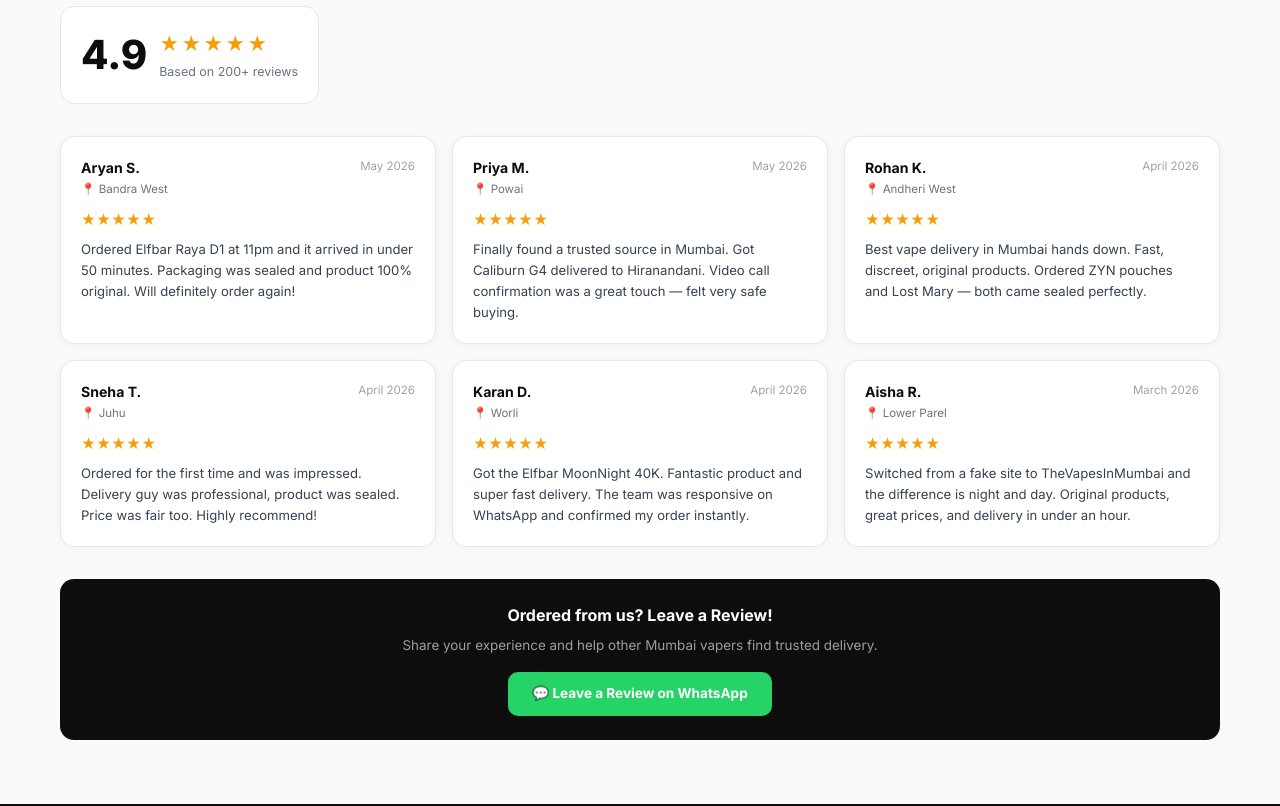
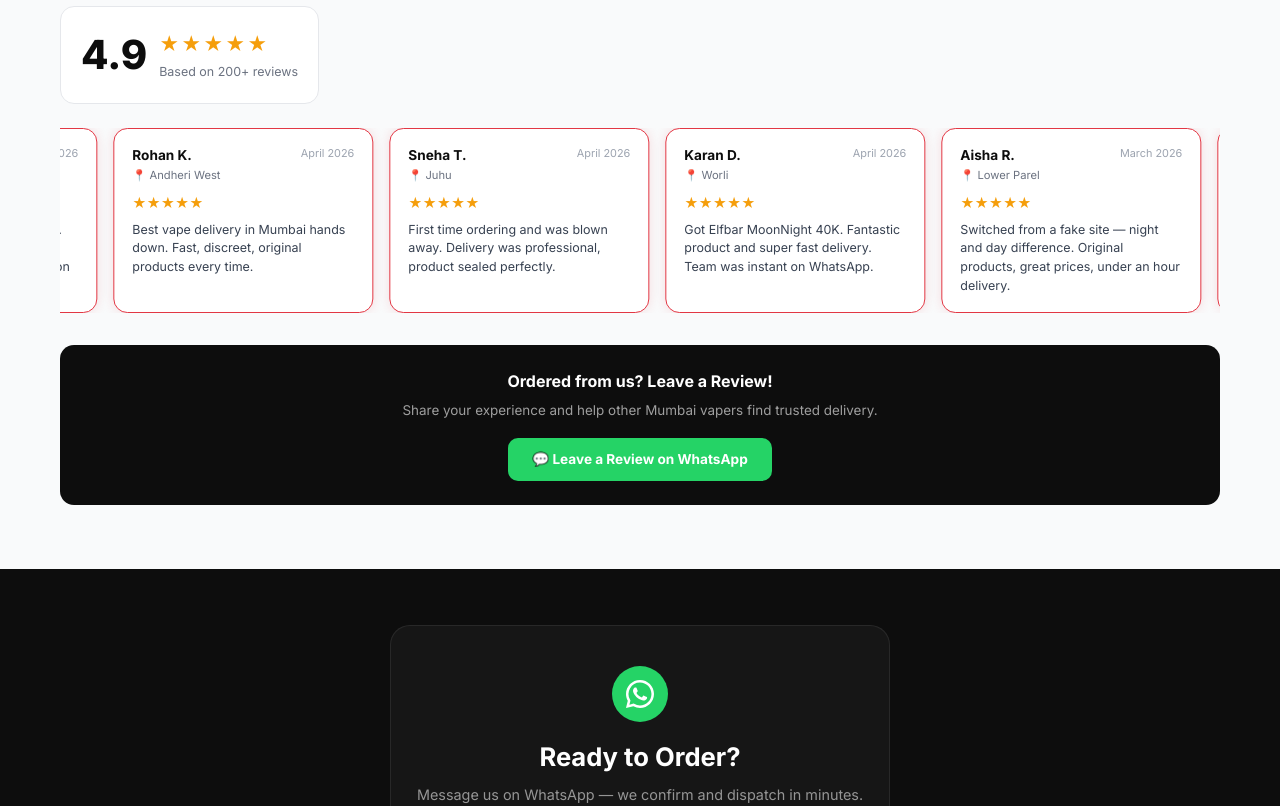
Before and after one commit to ashilksdofficial-hash/tvm-frontend, a Next.js app: page / in a window 1280 px wide. Shown: the part 4680-5486 px from the top of the page. Built offline with nearby package versions, Linux system fonts and the light colour scheme.

Commit message:
Reviews: scrolling ticker right to left with red glow border

```diff
--- a/app/page.tsx
+++ b/app/page.tsx
@@ -205,7 +205,7 @@
           <p style={{color:"var(--gray)",marginBottom:8}}>Real reviews from real customers across Mumbai.</p>
 
           {/* Aggregate Rating */}
-          <div style={{display:"flex",alignItems:"center",gap:12,marginBottom:32,padding:"16px 20px",background:"#fff",borderRadius:14,border:"1px solid #E5E7EB",width:"fit-content"}}>
+          <div style={{display:"flex",alignItems:"center",gap:12,marginBottom:24,padding:"16px 20px",background:"#fff",borderRadius:14,border:"1px solid #E5E7EB",width:"fit-content"}}>
             <div style={{fontSize:"2.5rem",fontWeight:900,color:"#0D0D0D"}}>4.9</div>
             <div>
               <div style={{color:"#F59E0B",fontSize:"1.2rem",letterSpacing:2}}>★★★★★</div>
@@ -213,34 +213,71 @@
             </div>
           </div>
 
-          <div style={{display:"grid",gridTemplateColumns:"repeat(auto-fit,minmax(280px,1fr))",gap:16,marginBottom:32}}>
-            {[
-              { name: "Aryan S.", area: "Bandra West", rating: 5, date: "May 2026", text: "Ordered Elfbar Raya D1 at 11pm and it arrived in under 50 minutes. Packaging was sealed and product 100% original. Will definitely order again!" },
-              { name: "Priya M.", area: "Powai", rating: 5, date: "May 2026", text: "Finally found a trusted source in Mumbai. Got Caliburn G4 delivered to Hiranandani. Video call confirmation was a great touch — felt very safe buying." },
-              { name: "Rohan K.", area: "Andheri West", rating: 5, date: "April 2026", text: "Best vape delivery in Mumbai hands down. Fast, discreet, original products. Ordered ZYN pouches and Lost Mary — both came sealed perfectly." },
-              { name: "Sneha T.", area: "Juhu", rating: 5, date: "April 2026", text: "Ordered for the first time and was impressed. Delivery guy was professional, product was sealed. Price was fair too. Highly recommend!" },
-              { name: "Karan D.", area: "Worli", rating: 5, date: "April 2026", text: "Got the Elfbar MoonNight 40K. Fantastic product and super fast delivery. The team was responsive on WhatsApp and confirmed my order instantly." },
-              { name: "Aisha R.", area: "Lower Parel", rating: 5, date: "March 2026", text: "Switched from a fake site to TheVapesInMumbai and the difference is night and day. Original products, great prices, and delivery in under an hour." },
-            ].map((r, i) => (
-              <div key={i} style={{background:"#fff",borderRadius:14,padding:20,border:"1px solid #E5E7EB",boxShadow:"0 2px 8px rgba(0,0,0,0.04)"}}>
-                <div style={{display:"flex",justifyContent:"space-between",alignItems:"flex-start",marginBottom:10}}>
-                  <div>
-                    <div style={{fontWeight:700,fontSize:"0.88rem"}}>{r.name}</div>
-                    <div style={{fontSize:"0.72rem",color:"#6B7280"}}>📍 {r.area}</div>
+          {/* Scrolling Reviews Ticker */}
+          <div style={{overflow:"hidden",marginBottom:32,position:"relative"}}>
+            <style>{`
+              @keyframes scroll-reviews {
+                0% { transform: translateX(0); }
+                100% { transform: translateX(-50%); }
+              }
+              .reviews-track {
+                display: flex;
+                gap: 16px;
+                animation: scroll-reviews 30s linear infinite;
+                width: max-content;
+              }
+              .reviews-track:hover {
+                animation-play-state: paused;
+              }
+            `}</style>
+            <div className="reviews-track">
+              {[
+                { name: "Aryan S.", area: "Bandra West", rating: 5, date: "May 2026", text: "Ordered Elfbar Raya D1 at 11pm and it arrived in under 50 minutes. Packaging was sealed and 100% original!" },
+                { name: "Priya M.", area: "Powai", rating: 5, date: "May 2026", text: "Finally a trusted source in Mumbai. Got Caliburn G4 delivered to Hiranandani. Video call confirmation was brilliant." },
+                { name: "Rohan K.", area: "Andheri West", rating: 5, date: "April 2026", text: "Best vape delivery in Mumbai hands down. Fast, discreet, original products every time." },
+                { name: "Sneha T.", area: "Juhu", rating: 5, date: "April 2026", text: "First time ordering and was blown away. Delivery was professional, product sealed perfectly." },
+                { name: "Karan D.", area: "Worli", rating: 5, date: "April 2026", text: "Got Elfbar MoonNight 40K. Fantastic product and super fast delivery. Team was instant on WhatsApp." },
+                { name: "Aisha R.", area: "Lower Parel", rating: 5, date: "March 2026", text: "Switched from a fake site — night and day difference. Original products, great prices, under an hour delivery." },
+                { name: "Mihir P.", area: "BKC", rating: 5, date: "March 2026", text: "Ordered during office hours, delivered to BKC in 45 mins. Sealed packaging, legit product. Highly recommend." },
+                { name: "Nadia F.", area: "Thane West", rating: 5, date: "March 2026", text: "Delivers all the way to Thane! Lost Mary MT35000 arrived sealed and original. Will be a regular customer." },
+                { name: "Aryan S.", area: "Bandra West", rating: 5, date: "May 2026", text: "Ordered Elfbar Raya D1 at 11pm and it arrived in under 50 minutes. Packaging was sealed and 100% original!" },
+                { name: "Priya M.", area: "Powai", rating: 5, date: "May 2026", text: "Finally a trusted source in Mumbai. Got Caliburn G4 delivered to Hiranandani. Video call confirmation was brilliant." },
+                { name: "Rohan K.", area: "Andheri West", rating: 5, date: "April 2026", text: "Best vape delivery in Mumbai hands down. Fast, discreet, original products every time." },
+                { name: "Sneha T.", area: "Juhu", rating: 5, date: "April 2026", text: "First time ordering and was blown away. Delivery was professional, product sealed perfectly." },
+                { name: "Karan D.", area: "Worli", rating: 5, date: "April 2026", text: "Got Elfbar MoonNight 40K. Fantastic product and super fast delivery. Team was instant on WhatsApp." },
+                { name: "Aisha R.", area: "Lower Parel", rating: 5, date: "March 2026", text: "Switched from a fake site — night and day difference. Original products, great prices, under an hour delivery." },
+                { name: "Mihir P.", area: "BKC", rating: 5, date: "March 2026", text: "Ordered during office hours, delivered to BKC in 45 mins. Sealed packaging, legit product. Highly recommend." },
+                { name: "Nadia F.", area: "Thane West", rating: 5, date: "March 2026", text: "Delivers all the way to Thane! Lost Mary MT35000 arrived sealed and original. Will be a regular customer." },
+              ].map((r, i) => (
+                <div key={i} style={{
+                  background:"#fff",
+                  borderRadius:14,
+                  padding:"16px 18px",
+                  border:"1.5px solid #E23744",
+                  boxShadow:"0 0 12px rgba(226,55,68,0.15)",
+                  minWidth:260,
+                  maxWidth:260,
+                  flexShrink:0,
+                }}>
+                  <div style={{display:"flex",justifyContent:"space-between",alignItems:"flex-start",marginBottom:8}}>
+                    <div>
+                      <div style={{fontWeight:700,fontSize:"0.85rem"}}>{r.name}</div>
+                      <div style={{fontSize:"0.7rem",color:"#6B7280"}}>📍 {r.area}</div>
+                    </div>
+                    <div style={{fontSize:"0.68rem",color:"#9CA3AF"}}>{r.date}</div>
                   </div>
-                  <div style={{fontSize:"0.72rem",color:"#9CA3AF"}}>{r.date}</div>
+                  <div style={{color:"#F59E0B",marginBottom:6,fontSize:"0.85rem"}}>{"★".repeat(r.rating)}</div>
+                  <p style={{fontSize:"0.78rem",color:"#374151",lineHeight:1.5,margin:0}}>{r.text}</p>
                 </div>
-                <div style={{color:"#F59E0B",marginBottom:8,fontSize:"0.9rem"}}>{"★".repeat(r.rating)}</div>
-                <p style={{fontSize:"0.82rem",color:"#374151",lineHeight:1.6,margin:0}}>{r.text}</p>
-              </div>
-            ))}
+              ))}
+            </div>
           </div>
 
           {/* Leave a Review CTA */}
           <div style={{background:"#0D0D0D",borderRadius:14,padding:24,textAlign:"center"}}>
             <div style={{fontWeight:700,color:"#fff",fontSize:"1rem",marginBottom:6}}>Ordered from us? Leave a Review!</div>
             <p style={{color:"rgba(255,255,255,0.6)",fontSize:"0.84rem",marginBottom:16}}>Share your experience and help other Mumbai vapers find trusted delivery.</p>
-            <a href="https://wa.me/916282878843?text=Hi%2C%20I%20want%20to%20leave%20a%20review%20for%20TheVapesInMumbai.com%21" target="_blank" rel="noopener noreferrer"
+            <a href="https://wa.me/916282878843?text=Hi%2C%20I%20want%20to%20leave%20a%20review%20for%20TheVapesInMumbai.com%21%20Here%20is%20my%20experience%3A%20" target="_blank" rel="noopener noreferrer"
               style={{display:"inline-flex",alignItems:"center",gap:8,background:"#25D366",color:"#fff",padding:"11px 24px",borderRadius:10,fontWeight:700,fontSize:"0.85rem",textDecoration:"none"}}>
               💬 Leave a Review on WhatsApp
             </a>
```
